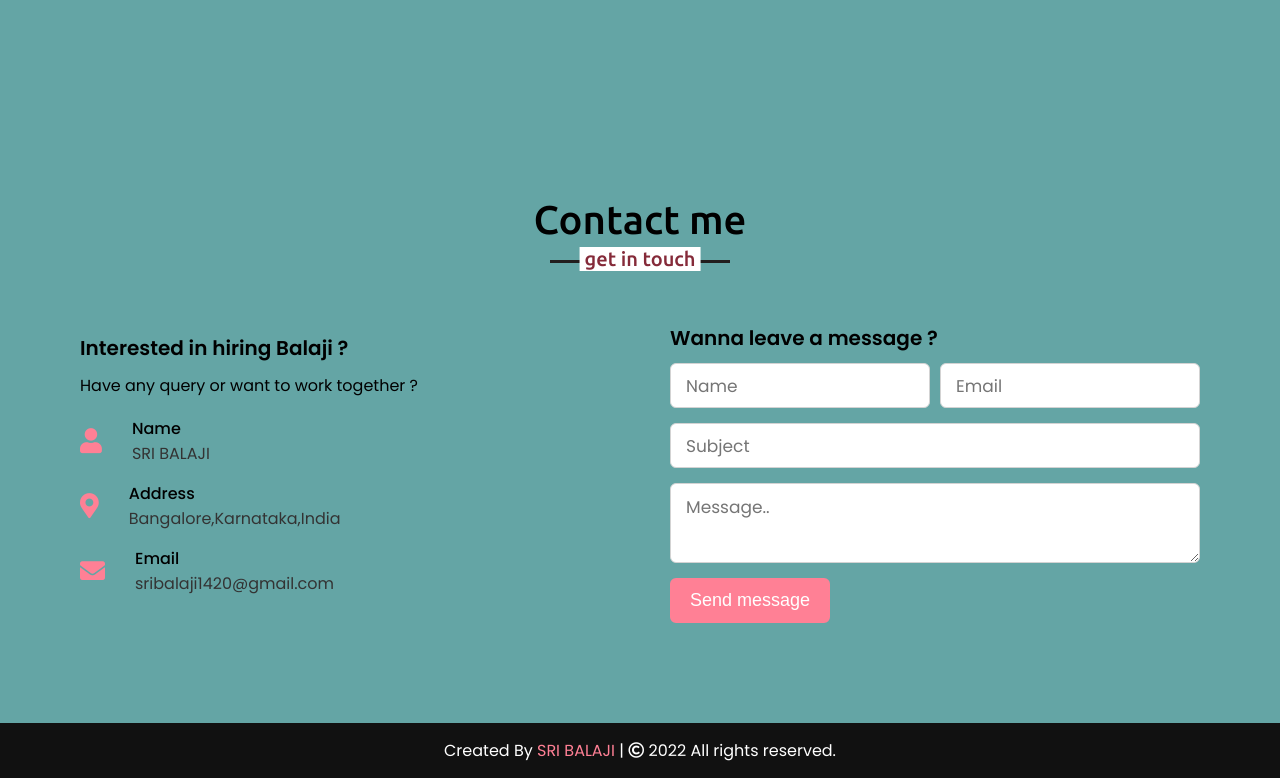
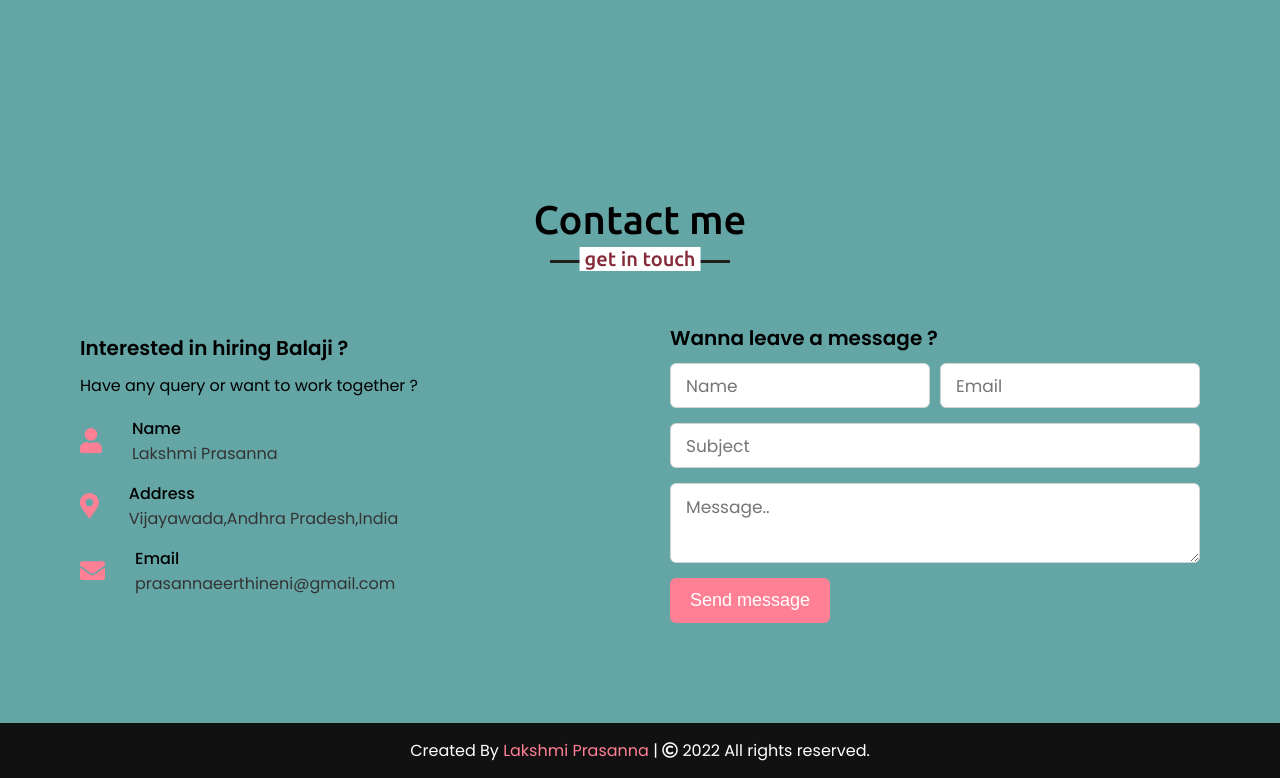
Before and after one commit to Lakshmi-0731/Lakshmi-0731-OIBSIB_Task_2, a plain HTML site: page index.html in a window 1280 px wide. Shown: the part 1979-2757 px from the top of the page. Drawn offline with nearby package versions, Linux system fonts and the light colour scheme.

Commit message:
Update index.html

```diff
--- a/index.html
+++ b/index.html
@@ -1,5 +1,5 @@
 <!DOCTYPE html>
-<!-- Created By SRI BALAJI -->
+<!-- Created By LAKSHMI PRASANNA -->
 <html lang="en">
 <head>
     <meta charset="UTF-8">
@@ -38,9 +38,9 @@
                     <img src="passport size photo .jpg">
                 </div>
                 <div class="column right">
-                    <div class="text">I am SRI BALAJI and I'm a<span class="typing-2"></span></div>
-                    <p> I'm currently a student pursuing my Bachelor of Technology in Computer science and Engineering with specialization in Data Science at GITAM School of Technology (2020-2024) and looking to join the workforce and gain real-world experience. I'm reliable and able to complete tasks on time in both individual and team settings. Through my academic and extracurricular projects, I've developed my communication, leadership and interpersonal skills that will serve this role and your company well. I learned programming, data science techniques, machine learning tools, and basic SQL techniques. I have gained very good knowledge about Python, Java, HTML, CSS, JDBC and JavaScript, ReactJS, Node.js like languages and completed some projects. and I have the experience of working on Ec2 Instances, Subnets, VPC's and I Have successfully completed the Microsoft AZure AZ-900 certification.And also I am enthusiastic to learn and work in Web development projects and cloud projects. </p>
-                    <a href="Sri+Balaji">Download CV</a>
+                    <div class="text">I am LAKSHMI PRASANNA and I'm a<span class="typing-2"></span></div>
+                    <p> I'm currently a student pursuing my Bachelor of Technology in Electronic Communication and Engineering at Usha Rama College of Engineering and Technology (2020-2024) and looking to join the workforce and gain real-world experience. I'm reliable and able to complete tasks on time in both individual and team settings. Through my academic and extracurricular projects, I've developed my communication, leadership and interpersonal skills that will serve this role and your company well. I learned programming, data science techniques, machine learning tools, and basic SQL techniques. I have gained very good knowledge about Python, Java, HTML, CSS, JDBC and JavaScript, ReactJS, Node.js like languages and completed some projects. and I have the experience of working on Ec2 Instances, Subnets, VPC's and I Have successfully completed the Microsoft AZure AZ-900 certification.And also I am enthusiastic to learn and work in Web development projects and cloud projects. </p>
+                    <a href="prasanna (1).docx">Download CV</a>
                 </div>
             </div>
         </div>
@@ -143,28 +143,28 @@
                             <i class="fas fa-user"></i>
                             <div class="info">
                                 <div class="head">Name</div>
-                                <div class="sub-title">SRI BALAJI</div>
+                                <div class="sub-title">Lakshmi Prasanna</div>
                             </div>
                         </div>
                         <div class="row">
                             <i class="fas fa-map-marker-alt"></i>
                             <div class="info">
                                 <div class="head">Address</div>
-                                <div class="sub-title">Bangalore,Karnataka,India</div>
+                                <div class="sub-title">Vijayawada,Andhra Pradesh,India</div>
                             </div>
                         </div>
                         <div class="row">
                             <i class="fas fa-envelope"></i>
                             <div class="info">
                                 <div class="head">Email</div>
-                                <div class="sub-title">sribalaji1420@gmail.com</div>
+                                <div class="sub-title">prasannaeerthineni@gmail.com</div>
                             </div>
                         </div>
                     </div>
                 </div>
                 <div class="column right">
                     <div class="text">Wanna leave a message ?</div>
-                    <form class="contact-form" action="mailto:sribalaji1420@gmail.com" method="POST">
+                    <form class="contact-form" action="mailto:prasannaeerthineni@gmail.com" method="POST">
                         <div class="fields">
                             <div class="field name">
                                 <input type="text" class="fullname" placeholder="Name">
@@ -188,7 +188,7 @@
         </div>
     </section>
     <footer>
-        <span>Created By <a href="https://www.linkedin.com/in/sri-balaji-bb5661247/">SRI BALAJI</a> | <span class="far fa-copyright"></span> 2022 All rights reserved.</span>
+        <span>Created By <a href="https://www.linkedin.com/in/lakshmi-prasanna-eerthineni-215664252/">Lakshmi Prasanna</a> | <span class="far fa-copyright"></span> 2022 All rights reserved.</span>
     </footer>
 
     <script src="script.js"></script>
```
